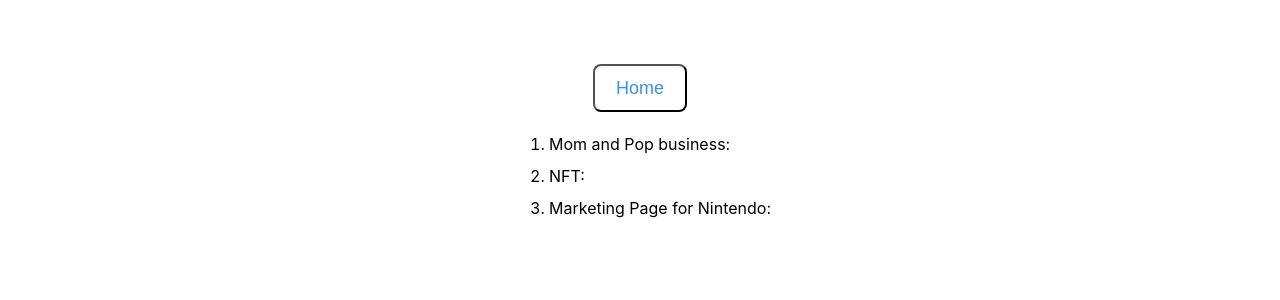
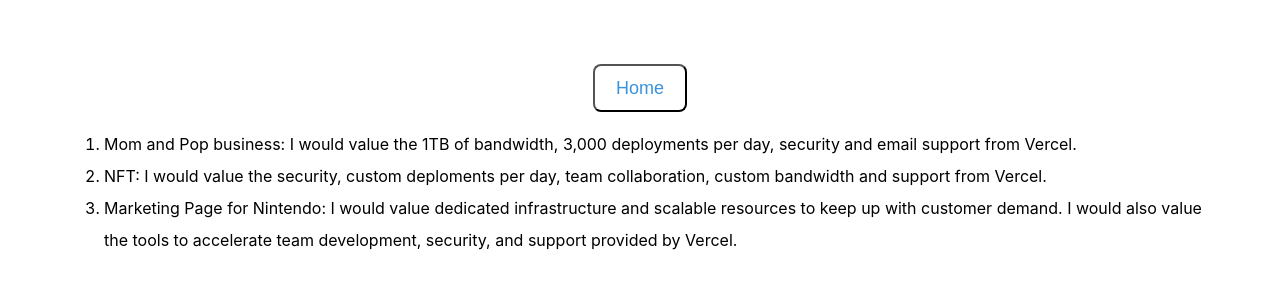
Before and after one commit to Sug4rSku11/PA-Assignment, a Next.js app: page /skills/recommendations in a window 1280 px wide. Shown: the top 300 px of the page. Built offline with nearby package versions, Linux system fonts and the light colour scheme.

Commit message:
completed recommendations

```diff
--- a/pages/skills/recommendations.js
+++ b/pages/skills/recommendations.js
@@ -14,13 +14,18 @@
         <div>
             <ol>
                 <li>
-                    Mom and Pop business:
+                    Mom and Pop business: I would value the 1TB of bandwidth, 3,000
+                    deployments per day, security and email support from Vercel.
                 </li>
                 <li>
-                    NFT:
+                    NFT: I would value the security, custom deploments per day, team
+                    collaboration, custom bandwidth and support from Vercel.
                 </li>
                 <li>
-                    Marketing Page for Nintendo:
+                    Marketing Page for Nintendo: I would value dedicated infrastructure
+                    and scalable resources to keep up with customer demand. I would also
+                    value the tools to accelerate team development, security, and support
+                    provided by Vercel.
                 </li>
             </ol>
         </div>
--- a/pages/skills/reflection.js
+++ b/pages/skills/reflection.js
@@ -12,7 +12,7 @@
         <button className='home-btn'><Link href='/'>Home</Link></button>
             <h4>Reflection on Past Experience:</h4>
             <ol type='a'>
-                <li>I'm looking for a postition where I can have the opportunity
+                <li>I&aposm looking for a postition where I can have the opportunity
                     to use my communication and technical skills. As a customer service
                     representative and technical support speacialist, I would be
                      able to apply my years of experience by engaging with customers
```
